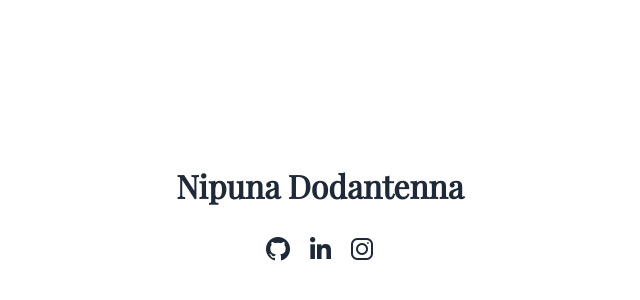
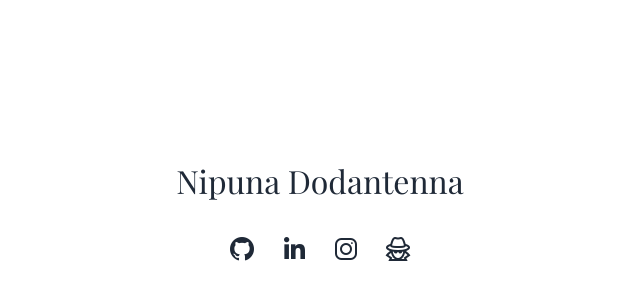
Before and after one commit to nipunadodan/nipunadodan.github.io, a plain HTML site: page index.html in a window 1280 px wide. Shown: the part 202-502 px from the top of the page, without its empty margins (320-960 px from the left). Drawn offline with nearby package versions, Linux system fonts and the light colour scheme.

Commit message:
Update index.html

```diff
--- a/index.html
+++ b/index.html
@@ -22,7 +22,7 @@
                 color: rgb(31 41 55 / 1);
             }
             .h1 {
-                font-size: 3em;
+                font-size: 2em;
                 font-weight: 400;
             }
             .wrap {
@@ -40,18 +40,19 @@
                 color: rgb(31 41 55 / 1);
             }
             i {
-                padding: 5px;
+                padding: 10px;
             }
         </style>
     </head>
 
     <body>
         <div class="wrap">
-          <h1 clas="h1">Nipuna Dodantenna</h1>
+          <h1 class="h1">Nipuna Dodantenna</h1>
             <div class="social">
                 <a href="https://github.com/nipunadodan/" target="_blank"><i class="lab la-github la-2x" title="github"></i></a>
                 <a href="https://www.linkedin.com/in/nipunadodan/" target="_blank"><i class="lab la-linkedin-in la-2x" title="linkedin"></i></a>
                 <a href="https://www.instagram.com/nipunadodan/" target="_blank"><i class="lab la-instagram la-2x" title="instagram"></i></a>
+                <a href="https://www.nipunadodan.com/portfolio/" target="_blank"><i class="las la-user-secret la-2x" title="website"></i></a>
             </div>
         </div>
     </body>
```
